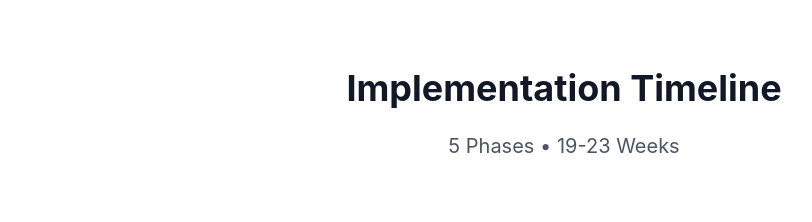
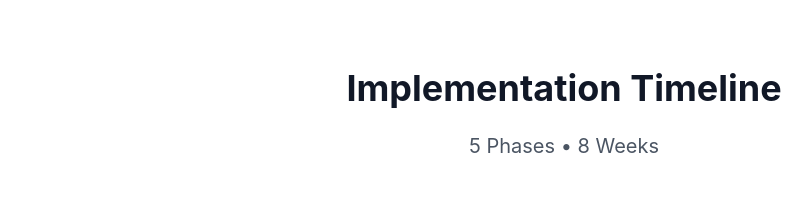
Before and after one commit to NRGoranov/bnp-paribas-esg-website, a Next.js app: page / in a window 1280 px wide. Shown: the part 4260-4482 px from the top of the page, without its empty margins (76-888 px from the left). Built offline with nearby package versions, Linux system fonts and the light colour scheme.

Commit message:
Fix Implementation Timeline: Update from 19-23 weeks to 8 weeks

```diff
--- a/app/page.tsx
+++ b/app/page.tsx
@@ -501,7 +501,7 @@ export default function Home() {
           >
             <h2 className="text-4xl font-bold text-gray-900 mb-6">Implementation Timeline</h2>
             <p className="text-xl text-gray-600 max-w-3xl mx-auto">
-              5 Phases • 19-23 Weeks
+              5 Phases • 8 Weeks
             </p>
           </motion.div>
 
```
